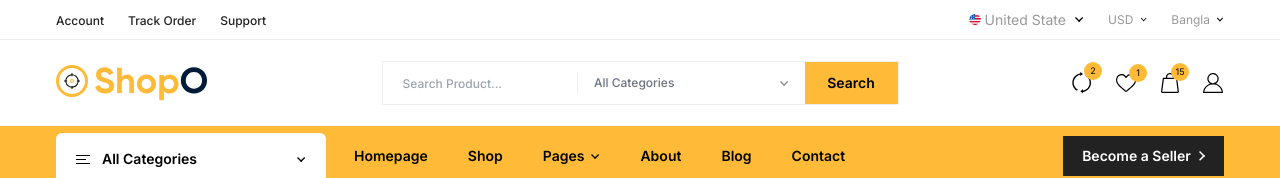
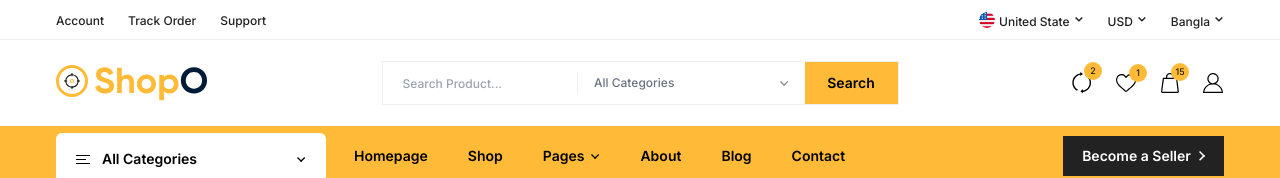
Before and after one commit to luissince/e-commerce-syssoft, a Next.js app: page /faq in a window 1280 px wide. Shown: the top 178 px of the page. Built offline with nearby package versions, Linux system fonts and the light colour scheme.

Commit message:
Nuevos cambios del header

```diff
--- a/src/components/header/header.tsx
+++ b/src/components/header/header.tsx
@@ -1,5 +1,5 @@
 'use client'
-import { BagIcon, CloseIcon, CompareIcon, HeartIcon, UserIcon } from "@/src/helper/icons";
+import { BagIcon, ChevronDownIcon, CloseIcon, CompareIcon, HeartIcon, UserIcon } from "@/src/helper/icons";
 import Image from "next/image";
 import Link from "next/link";
 import React, { useEffect, useRef, useState } from "react";
@@ -341,11 +341,14 @@ export default function Header() {
                             <div className="flex space-x-6">
                                 <div className="country-select flex space-x-1 items-center">
                                     <div>
-                                        <Image src="/assets/country-logo-16x16.png" width={16} height={16} alt="country logo" className="overflow-hidden rounded-full" />
+                                        <Image src="/assets/country-logo-16x16.png"
+                                            width={16} height={16}
+                                            alt="country logo"
+                                            className="overflow-hidden rounded-full text-transparent" />
                                     </div>
-                                    <div className="my-select-box w-fit">
+                                    <div className=" w-fit">
                                         <button type="button" className="my-select-box-btn">
-                                            <span>United State</span>
+                                            <span className="text-[#222222] text-xs font-medium">United State</span>
                                         </button>
                                         {/* <div className="my-select-box-section text-xs">
                                             <ul className="list">
@@ -356,15 +359,13 @@ export default function Header() {
                                         </div> */}
                                     </div>
                                     <div>
-                                        <svg width="10" height="5" viewBox="0 0 10 5" fill="none" className="fill-current qblack" xmlns="http://www.w3.org/2000/svg">
-                                            <rect x="9.18359" y="0.90918" width="5.78538" height="1.28564" transform="rotate(135 9.18359 0.90918)"></rect>
-                                            <rect x="5.08984" y="5" width="5.78538" height="1.28564" transform="rotate(-135 5.08984 5)"></rect>
-                                        </svg>
+                                        <ChevronDownIcon width={10} height={5} />
                                     </div>
                                 </div>
                                 <div className="currency-select flex space-x-1 items-center">
-                                    <div className="my-select-box w-fit">
-                                        <button type="button" className="my-select-box-btn text-xs"><span>USD</span>
+                                    <div className=" w-fit">
+                                        <button type="button" className="my-select-box-btn">
+                                            <span className="text-[#222222] text-xs font-medium">USD</span>
                                         </button>
                                         {/* <div className="my-select-box-section ">
                                             <ul className="list text-xs">
@@ -373,15 +374,14 @@ export default function Header() {
                                             </ul>
                                         </div> */}
                                     </div>
-                                    <svg width="10" height="5" viewBox="0 0 10 5" fill="none" className="fill-current qblack" xmlns="http://www.w3.org/2000/svg">
-                                        <rect x="9.18359" y="0.90918" width="5.78538" height="1.28564" transform="rotate(135 9.18359 0.90918)"></rect>
-                                        <rect x="5.08984" y="5" width="5.78538" height="1.28564" transform="rotate(-135 5.08984 5)"></rect>
-                                    </svg>
+                                    <div>
+                                        <ChevronDownIcon width={10} height={5} />
+                                    </div>
                                 </div>
                                 <div className="language-select flex space-x-1 items-center">
-                                    <div className="my-select-box w-fit">
-                                        <button type="button" className="my-select-box-btn text-xs">
-                                            <span>Bangla</span>
+                                    <div className=" w-fit">
+                                        <button type="button" className="my-select-box-btn">
+                                            <span className="text-[#222222] text-xs font-medium">Bangla</span>
                                         </button>
                                         {/* <div className="my-select-box-section ">
                                             <ul className="list text-xs">
@@ -390,11 +390,9 @@ export default function Header() {
                                             </ul>
                                         </div> */}
                                     </div>
-                                    <svg width="10" height="5" viewBox="0 0 10 5" fill="none" className="fill-current qblack" xmlns="http://www.w3.org/2000/svg">
-                                        <rect x="9.18359" y="0.90918" width="5.78538" height="1.28564" transform="rotate(135 9.18359 0.90918)">
-                                        </rect>
-                                        <rect x="5.08984" y="5" width="5.78538" height="1.28564" transform="rotate(-135 5.08984 5)"></rect>
-                                    </svg>
+                                    <div>
+                                        <ChevronDownIcon width={10} height={5} />
+                                    </div>
                                 </div>
                             </div>
 
--- a/src/helper/icons.tsx
+++ b/src/helper/icons.tsx
@@ -241,17 +241,18 @@ export const CloseIcon = () => {
     );
 }
 
-export const ChevronDownIcon = () => {
+export const ChevronDownIcon = ({ width = 11, height = 7, fill = "#222", ...props }) => {
     return (
         <svg
             xmlns="http://www.w3.org/2000/svg"
-            width="11"
-            height="7"
+            width={width}
+            height={height}
             fill="none"
             viewBox="0 0 11 7"
+            {...props}
         >
             <path
-                fill="#222"
+                fill={fill}
                 d="M5.4 6.8L0 1.4 1.4 0l4 4 4-4 1.4 1.4-5.4 5.4z"
             ></path>
         </svg>
```
